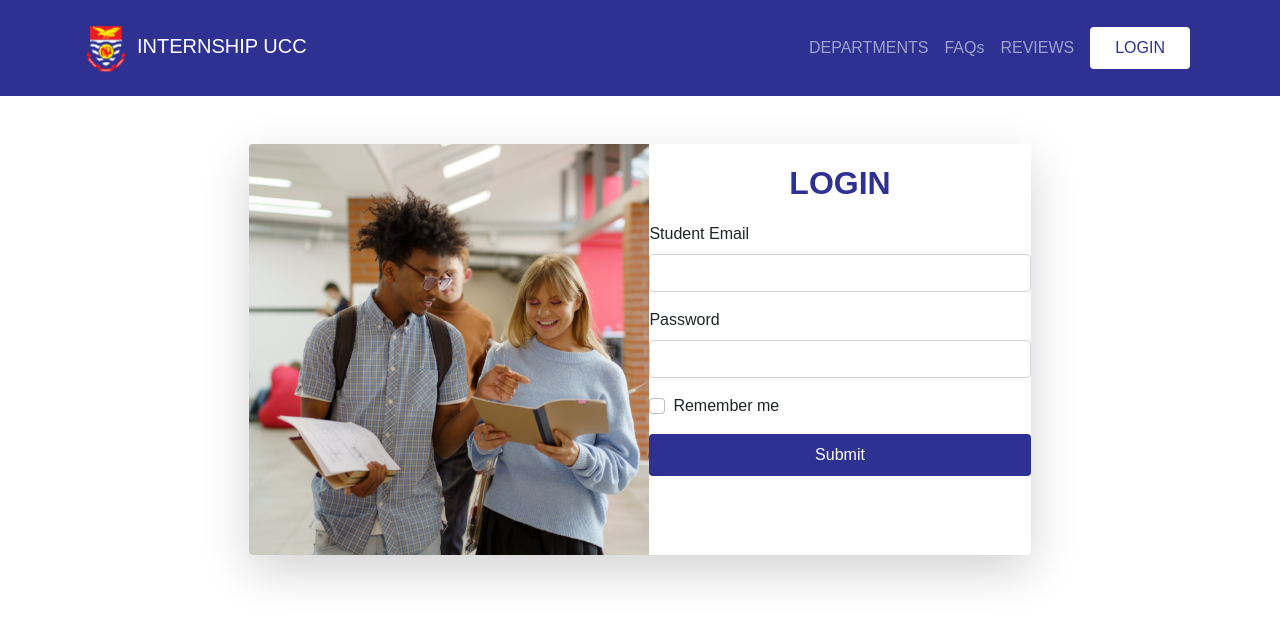
After one commit to mclegacycodes/ucinternship, a PHP site: page /login.php in a window 1280 px wide. The commit adds this page. Shown: the top 623 px of the page. Run offline with PHP 8.4, Linux system fonts and the light colour scheme.

Commit message:
finished ui of login page

```diff
--- /dev/null
+++ b/login.php
@@ -0,0 +1,38 @@
+<?php
+include_once 'view/layouts/navbar.php';
+?>
+
+<section class="container d-flex justify-content-center">
+    <div class="form-card d-flex my-5 rounded shadow-lg">
+    <div> <img src="./public/images/students.png" class="carousel-image" style="display:inline; width:400px" alt="first student"></div>
+
+    <div class="main-form w-50 mx-auto ">
+    <h2>LOGIN</h2>
+    <form>
+        <div class="mb-3">
+            <label for="exampleInputEmail1" class="form-label">Student Email</label>
+            <input type="email" class="form-control" id="exampleInputEmail1" aria-describedby="emailHelp">
+
+        </div>
+
+        <div class="mb-3">
+            <label for="exampleInputPassword1" class="form-label">Password</label>
+            <input type="password" class="form-control" id="exampleInputPassword1">
+        </div>
+
+        <div class="mb-3 form-check">
+            <input type="checkbox" class="form-check-input" id="exampleCheck1">
+            <label class="form-check-label" for="exampleCheck1">Remember me</label>
+        </div>
+        <button type="submit" class="btn btn-block">Submit</button>
+    </form>
+    </div>
+
+</div>
+
+</section>
+
+ <script src="https://cdn.jsdelivr.net/npm/bootstrap@5.0.2/dist/js/bootstrap.bundle.min.js" integrity="sha384-MrcW6ZMFYlzcLA8Nl+NtUVF0sA7MsXsP1UyJoMp4YLEuNSfAP+JcXn/tWtIaxVXM" crossorigin="anonymous"></script>
+    <script src="test.js"></script>
+  </body>
+</html>
--- a/public/css/style.css
+++ b/public/css/style.css
@@ -142,3 +142,29 @@ footer #ucc-footer-logo{
 footer a{
     color: var(--white);
 }
+footer a{
+    margin-bottom: 8px;
+}
+
+
+
+/* form styling */
+.form-card{
+    width: 70%;
+   overflow: hidden;
+
+
+}
+.main-form h2{
+    text-align: center;
+    margin: 20px 0px;
+    color: var(--primary);
+    font-weight: bold;
+}
+
+.main-form button{
+    background-color: var(--primary);
+    color: var(--white);
+    padding: 8px 32px;
+    width: 100%;
+}
```
Also changed, not shown: public/images/students.png (added).
